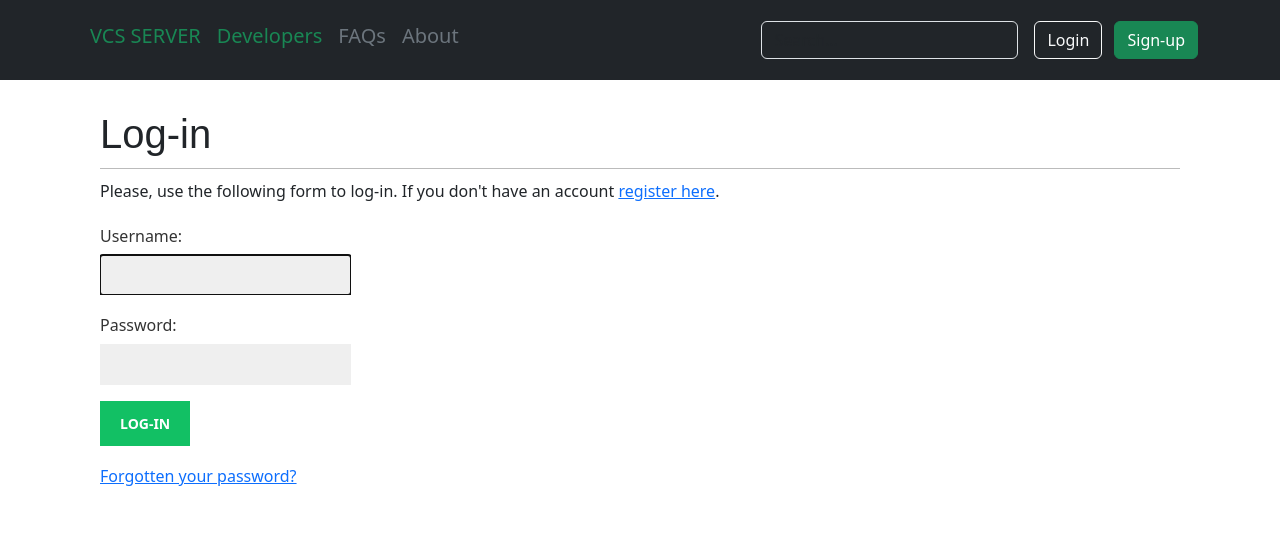
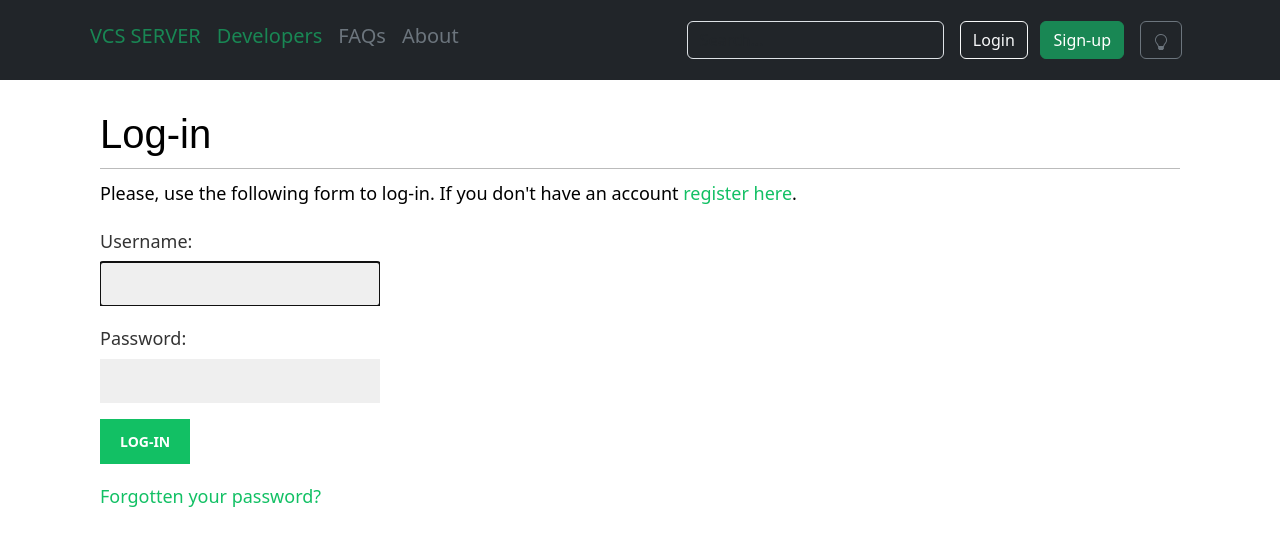
Before and after one commit to MrR3353/diplom_server, a Django app: page /account/login/?next=/account/edit/ in a window 1280 px wide. Shown: the top 546 px of the page. Run offline with Django 5.2, Linux system fonts and the light colour scheme; some web fonts are replaced.

Commit message:
добавил переключение тем (криво)

```diff
--- a/social_net/account/templates/base.html
+++ b/social_net/account/templates/base.html
@@ -7,6 +7,40 @@
     <link rel="stylesheet" href="https://cdn.jsdelivr.net/npm/bootstrap@5.3.2/dist/css/bootstrap.min.css" integrity="sha384-T3c6CoIi6uLrA9TneNEoa7RxnatzjcDSCmG1MXxSR1GAsXEV/Dwwykc2MPK8M2HN" crossorigin="anonymous">
 </head>
 <body>
+<style>
+/* Светлая тема */
+/* Стили для ссылок */
+body {
+    background-color: white;
+    color: black;
+    transition: background-color 0.3s, color 0.3s;
+    font-size: 18px; /* Увеличиваем размер шрифта */
+}
+a {
+    color: #12c064; /* Зеленый цвет текста по умолчанию */
+    text-decoration: none; /* Убираем подчеркивание */
+    transition: color 0.3s; /* Плавное изменение цвета при наведении */
+}
+
+/* Стили для ссылок при наведении */
+a:hover {
+    color: black; /* Черный цвет текста при наведении */
+}
+
+/* Темная тема */
+body.dark-theme {
+    background-color: black;
+    color: white;
+}
+
+body.dark-theme a {
+    color: lightgreen;
+}
+
+body.dark-theme a:hover {
+    color: white;
+}
+</style>
 
 
 <header class="p-3 text-bg-dark">
@@ -47,6 +81,16 @@
                 <a href="{% url "register" %}" class="btn btn-success">Sign-up</a>
             {% endif %}
         </div>
+
+        <button id="theme-toggle" type="button" class="btn btn-outline-secondary mx-3">
+            <svg id="light-icon" xmlns="http://www.w3.org/2000/svg" width="16" height="16" fill="currentColor" class="bi bi-lightbulb" viewBox="0 0 16 16">
+                <path d="M2 6a6 6 0 1 1 10.174 4.31c-.203.196-.359.4-.453.619l-.762 1.769A.5.5 0 0 1 10.5 13a.5.5 0 0 1 0 1 .5.5 0 0 1 0 1l-.224.447a1 1 0 0 1-.894.553H6.618a1 1 0 0 1-.894-.553L5.5 15a.5.5 0 0 1 0-1 .5.5 0 0 1 0-1 .5.5 0 0 1-.46-.302l-.761-1.77a2 2 0 0 0-.453-.618A5.98 5.98 0 0 1 2 6m6-5a5 5 0 0 0-3.479 8.592c.263.254.514.564.676.941L5.83 12h4.342l.632-1.467c.162-.377.413-.687.676-.941A5 5 0 0 0 8 1"></path>
+            </svg>
+            <svg id="dark-icon" xmlns="http://www.w3.org/2000/svg" width="16" height="16" fill="currentColor" class="bi bi-lightbulb-fill" viewBox="0 0 16 16" style="display: none;">
+                <path d="M2 6a6 6 0 1 1 10.174 4.31c-.203.196-.359.4-.453.619l-.762 1.769A.5.5 0 0 1 10.5 13h-5a.5.5 0 0 1-.46-.302l-.761-1.77a2 2 0 0 0-.453-.618A5.98 5.98 0 0 1 2 6m3 8.5a.5.5 0 0 1 .5-.5h5a.5.5 0 0 1 0 1l-.224.447a1 1 0 0 1-.894.553H6.618a1 1 0 0 1-.894-.553L5.5 15a.5.5 0 0 1-.5-.5"></path>
+            </svg>
+        </button>
+
       </div>
     </div>
 </header>
@@ -65,6 +109,38 @@
     {% block content %}
     {% endblock %}
 </div>
+
+<!-- ПЕРЕКЛЮЧЕНИЕ ТЕМ -->
+<script>
+    const toggleButton = document.getElementById('theme-toggle');
+    const body = document.body;
+    const lightIcon = document.getElementById('light-icon');
+    const darkIcon = document.getElementById('dark-icon');
+
+    // Проверка сохраненной темы в localStorage
+    const savedTheme = localStorage.getItem('theme');
+    if (savedTheme) {
+        body.classList.add(savedTheme);
+        updateButtonIcon();
+    }
+
+    toggleButton.addEventListener('click', () => {
+        body.classList.toggle('dark-theme');
+        const theme = body.classList.contains('dark-theme') ? 'dark-theme' : 'light-theme';
+        localStorage.setItem('theme', theme);
+        updateButtonIcon();
+    });
+
+    function updateButtonIcon() {
+        if (body.classList.contains('dark-theme')) {
+            lightIcon.style.display = 'none';
+            darkIcon.style.display = 'block';
+        } else {
+            lightIcon.style.display = 'block';
+            darkIcon.style.display = 'none';
+        }
+    }
+</script>
 <script src="https://cdn.jsdelivr.net/npm/bootstrap@5.3.2/dist/js/bootstrap.bundle.min.js" integrity="sha384-C6RzsynM9kWDrMNeT87bh95OGNyZPhcTNXj1NW7RuBCsyN/o0jlpcV8Qyq46cDfL" crossorigin="anonymous"></script>
 <!--<script src="https://cdn.jsdelivr.net/npm/bootstrap@5.3.2/dist/js/bootstrap.min.js" integrity="sha384-BBtl+eGJRgqQAUMxJ7pMwbEyER4l1g+O15P+16Ep7Q9Q+zqX6gSbd85u4mG4QzX+" crossorigin="anonymous"></script>-->
 
```
Also changed, not shown: social_net/account/static/css/base.css (line endings or trailing spaces).
